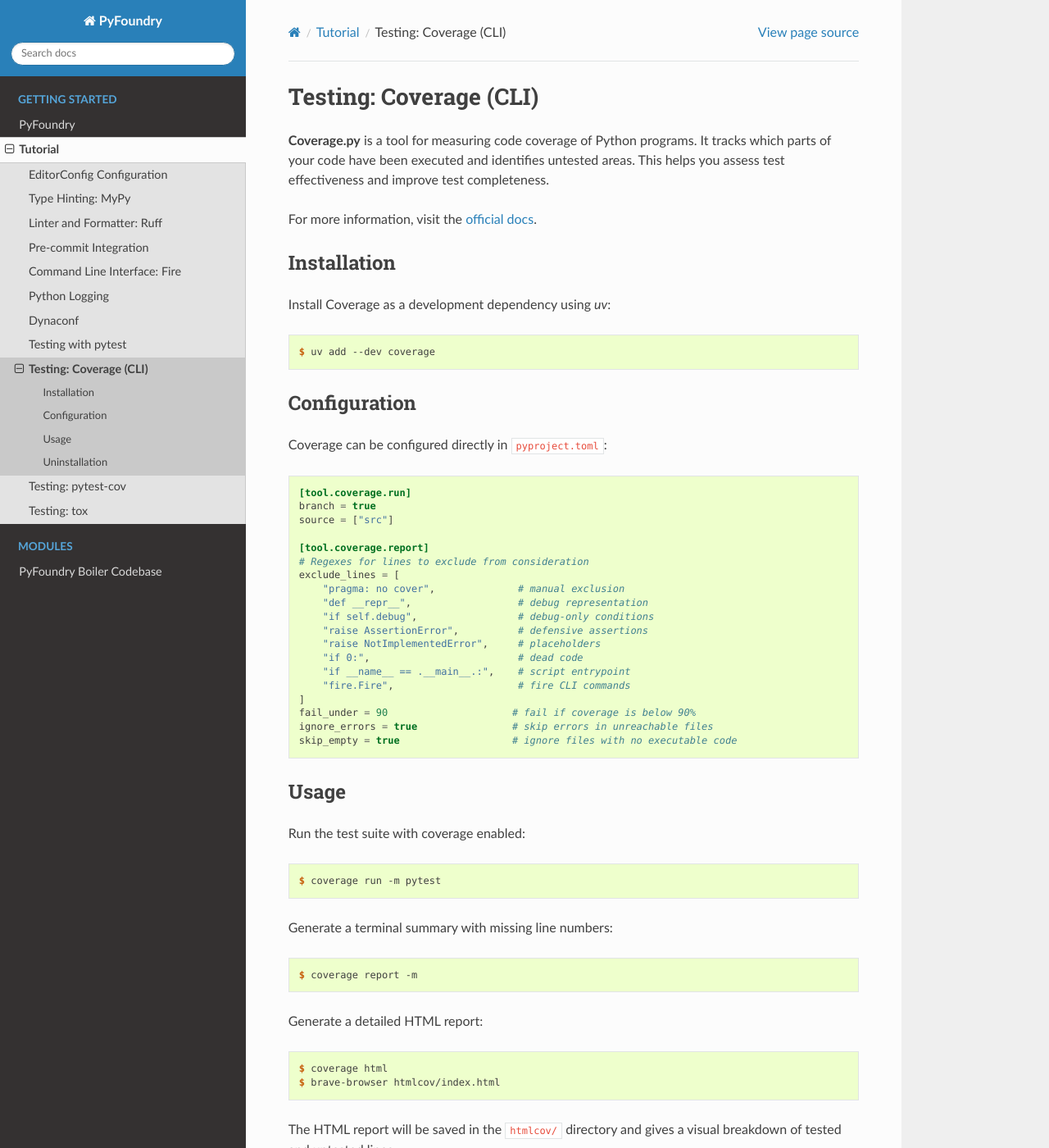
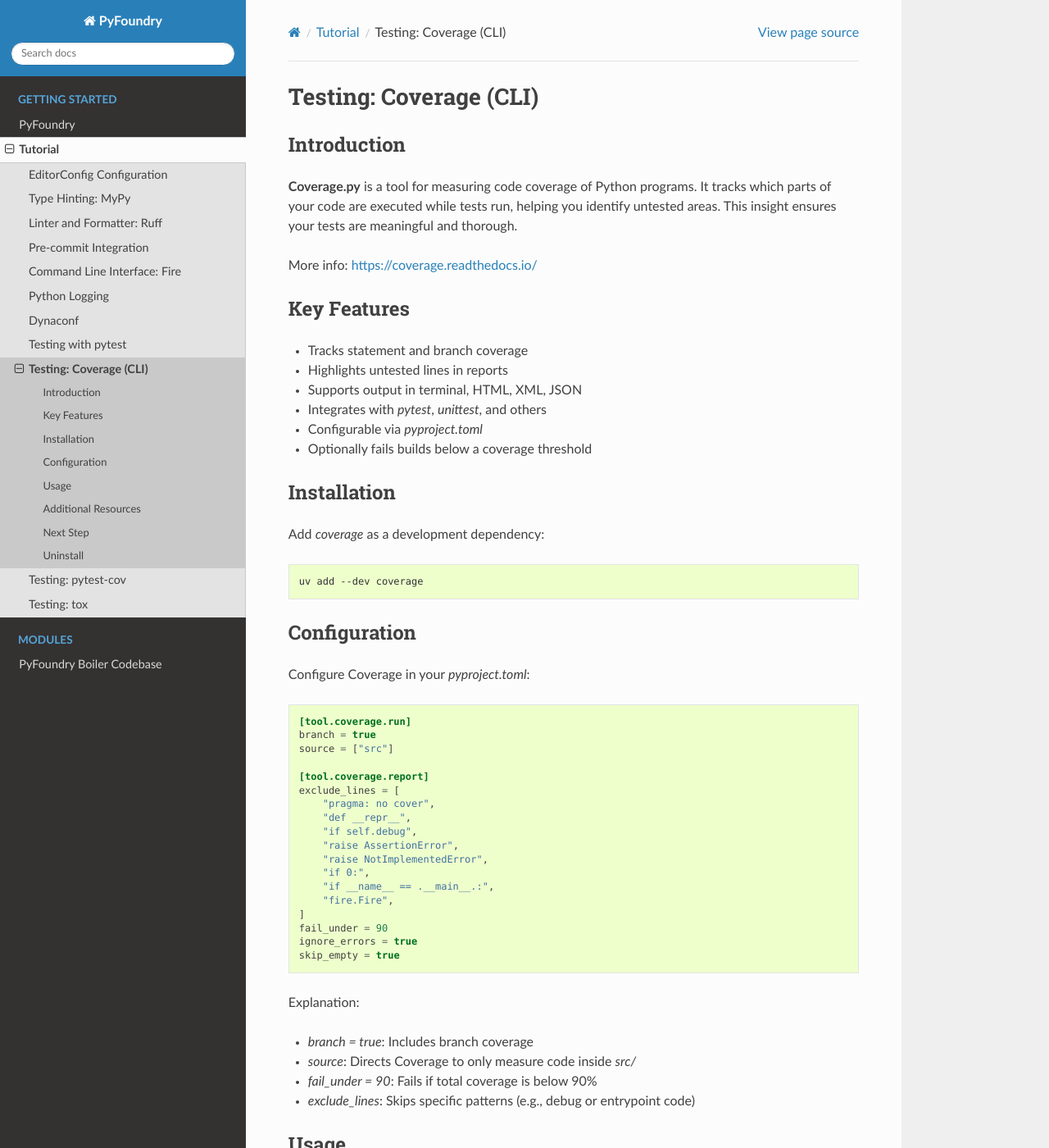
Before and after one commit to sunil-fm/FusePyStarter, a Sphinx documentation site: the page built from docs/setup/coverage.rst, in a window 1280 px wide and 1400 px high. Shown: the whole window at 82% size. Built offline with Sphinx 7.4.7 and the Read the Docs theme 3.1.0, drawn with Linux system fonts in a browser that asks for light colours; pages that are not in the unit, such as notebooks, are missing from menus; some of the changed text lies outside the part shown.

Commit message:
docs(coverage): restructure coverage - Introduction - Key Features - Installation - Configuration - Usage - Additional Resources - Next Step - Uninstall

```diff
--- a/docs/setup/coverage.rst
+++ b/docs/setup/coverage.rst
@@ -2,25 +2,36 @@
 Testing: Coverage (CLI)
 =======================
 
-**Coverage.py** is a tool for measuring code coverage of Python programs. It tracks
-which parts of your code have been executed and identifies untested areas. This helps
-you assess test effectiveness and improve test completeness.
+Introduction
+------------
 
-For more information, visit the `official docs <https://coverage.readthedocs.io/>`_.
+**Coverage.py** is a tool for measuring code coverage of Python programs. It tracks which parts of your code are executed while tests run, helping you identify untested areas. This insight ensures your tests are meaningful and thorough.
+
+More info: https://coverage.readthedocs.io/
+
+Key Features
+------------
+
+- Tracks statement and branch coverage
+- Highlights untested lines in reports
+- Supports output in terminal, HTML, XML, JSON
+- Integrates with `pytest`, `unittest`, and others
+- Configurable via `pyproject.toml`
+- Optionally fails builds below a coverage threshold
 
 Installation
-============
+------------
 
-Install Coverage as a development dependency using `uv`:
+Add `coverage` as a development dependency:
 
 .. code-block:: console
 
-    $ uv add --dev coverage
+    uv add --dev coverage
 
 Configuration
-=============
+-------------
 
-Coverage can be configured directly in ``pyproject.toml``:
+Configure Coverage in your `pyproject.toml`:
 
 .. code-block:: toml
 
@@ -29,51 +40,68 @@ Coverage can be configured directly in ``pyproject.toml``:
     source = ["src"]
 
     [tool.coverage.report]
-    # Regexes for lines to exclude from consideration
     exclude_lines = [
-        "pragma: no cover",              # manual exclusion
-        "def __repr__",                  # debug representation
-        "if self.debug",                 # debug-only conditions
-        "raise AssertionError",          # defensive assertions
-        "raise NotImplementedError",     # placeholders
-        "if 0:",                         # dead code
-        "if __name__ == .__main__.:",    # script entrypoint
-        "fire.Fire",                     # fire CLI commands
+        "pragma: no cover",
+        "def __repr__",
+        "if self.debug",
+        "raise AssertionError",
+        "raise NotImplementedError",
+        "if 0:",
+        "if __name__ == .__main__.:",
+        "fire.Fire",
     ]
-    fail_under = 90                     # fail if coverage is below 90%
-    ignore_errors = true                # skip errors in unreachable files
-    skip_empty = true                   # ignore files with no executable code
+    fail_under = 90
+    ignore_errors = true
+    skip_empty = true
+
+Explanation:
+
+- `branch = true`: Includes branch coverage
+- `source`: Directs Coverage to only measure code inside `src/`
+- `fail_under = 90`: Fails if total coverage is below 90%
+- `exclude_lines`: Skips specific patterns (e.g., debug or entrypoint code)
 
 Usage
-=====
+-----
 
-Run the test suite with coverage enabled:
+Run the test suite with coverage measurement:
 
 .. code-block:: console
 
-    $ coverage run -m pytest
+    coverage run -m pytest
 
-Generate a terminal summary with missing line numbers:
+Generate a terminal summary with line numbers for untested code:
 
 .. code-block:: console
 
-    $ coverage report -m
+    coverage report -m
 
-Generate a detailed HTML report:
+Generate a full HTML report:
 
 .. code-block:: console
 
-    $ coverage html
-    $ brave-browser htmlcov/index.html
+    coverage html
+    brave-browser htmlcov/index.html
 
-The HTML report will be saved in the ``htmlcov/`` directory and gives a visual breakdown
-of tested and untested lines.
+This produces an interactive report in `htmlcov/`, where green lines are covered, and red lines are missing test coverage.
 
-Uninstallation
-==============
+Additional Resources
+--------------------
 
-To remove Coverage from the development environment:
+- Docs: https://coverage.readthedocs.io/
+- Configuration reference: https://coverage.readthedocs.io/en/latest/config.html
+- HTML reporting: https://coverage.readthedocs.io/en/latest/cmd.html#html
+
+Next Step
+---------
+
+Use **pytest-cov** to integrate Coverage directly into the `pytest` workflow. It simplifies coverage reporting and supports one-step test + coverage execution.
+
+Uninstall
+---------
+
+To remove Coverage from your environment:
 
 .. code-block:: console
 
-    $ uv remove --dev coverage
+    uv remove --dev coverage
```
